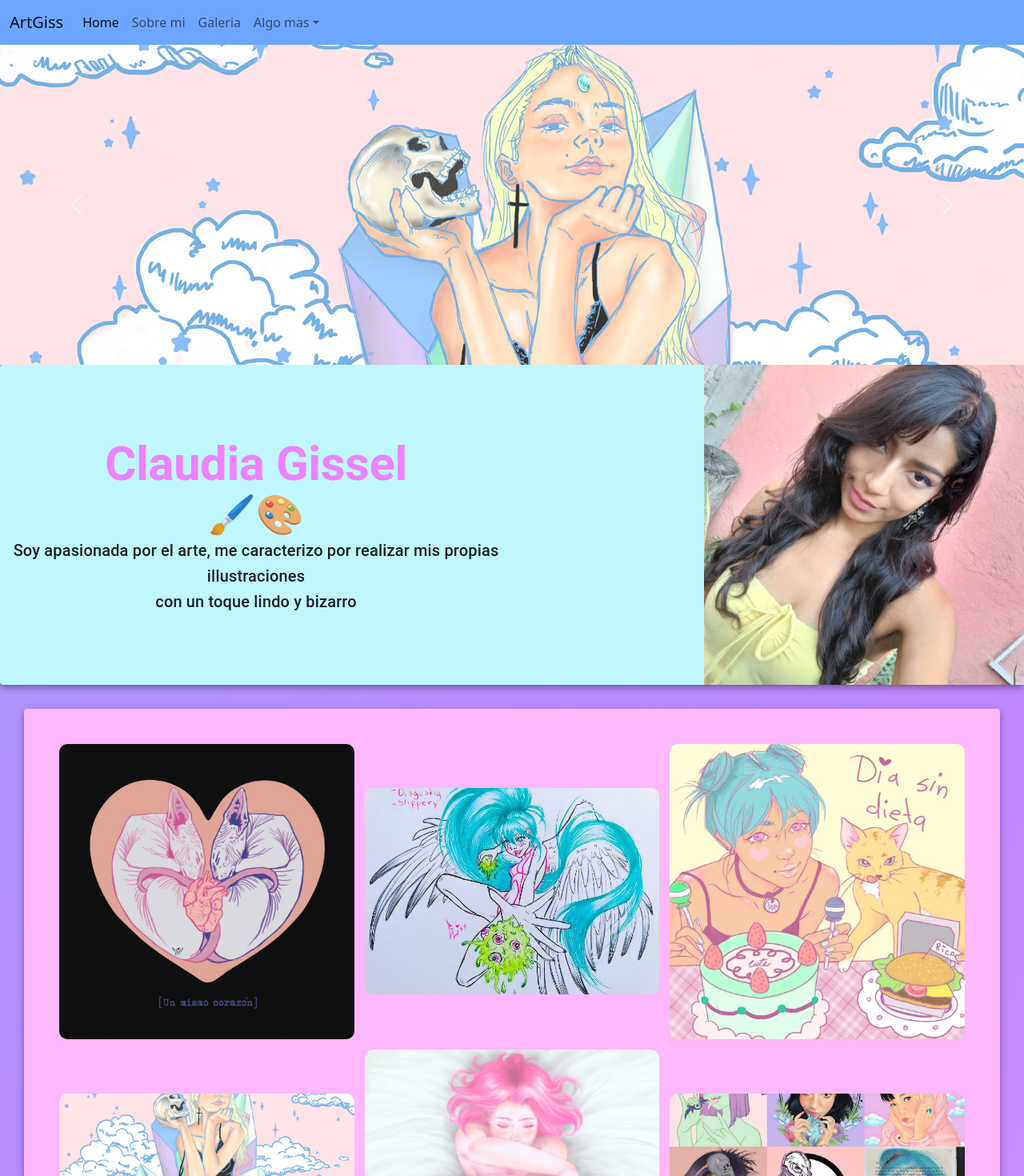
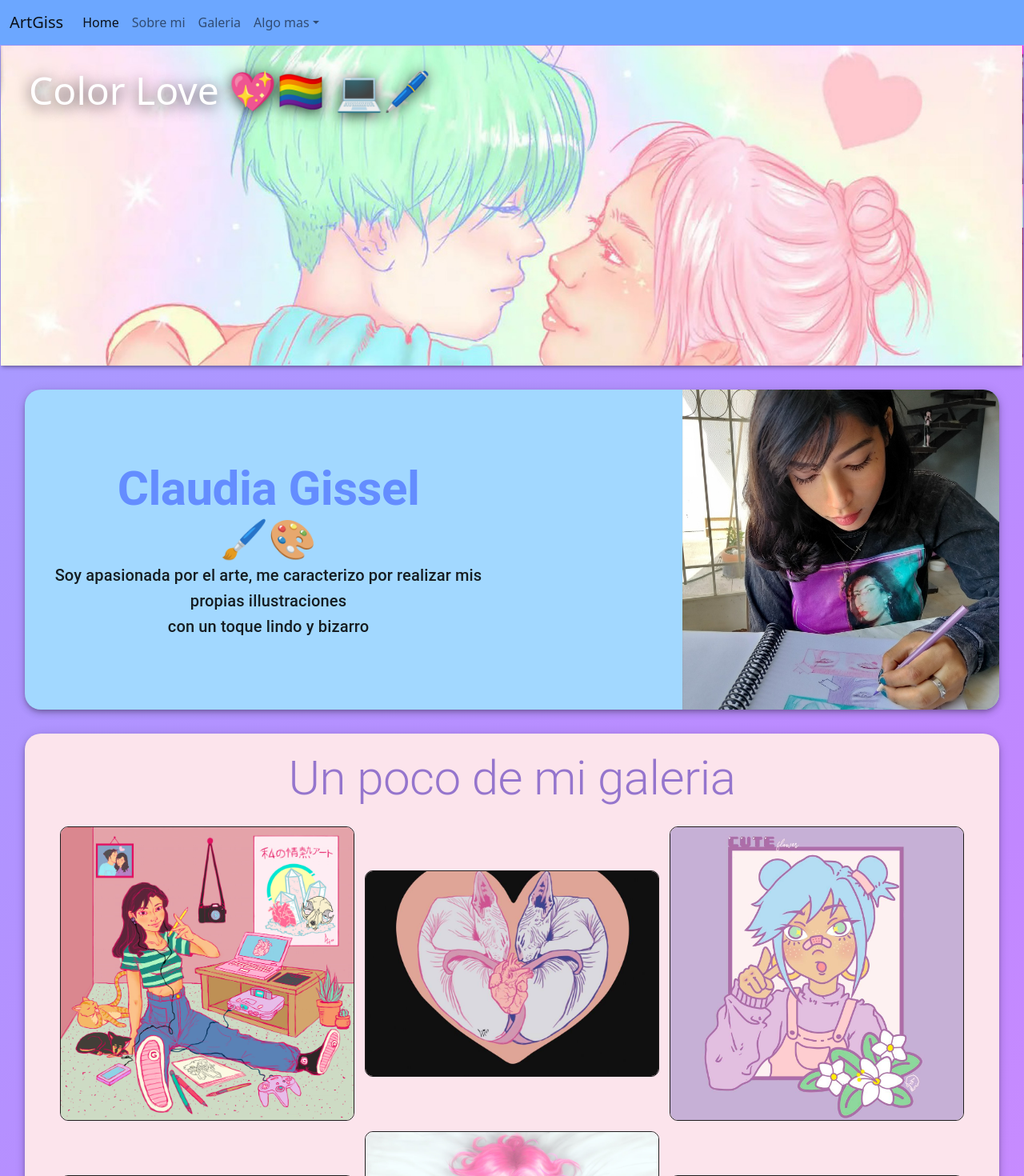
Before and after one commit to megagus182/artgiss, a React (Create React App) app: page / in a window 1280 px wide. Shown: the top 1470 px of the page at 80% size. Built offline with nearby package versions, Linux system fonts and the light colour scheme.

Commit message:
fixingHome

```diff
--- a/package.json
+++ b/package.json
@@ -13,6 +13,9 @@
     "emailjs-com": "^3.2.0",
     "react": "^18.2.0",
     "react-dom": "^18.2.0",
+    "react-material-ui-carousel": "^3.4.2",
+    "react-router": "^6.4.4",
+    "react-router-dom": "^5.2.0",
     "react-scripts": "5.0.1",
     "web-vitals": "^2.1.4"
   },
--- a/src/App.js
+++ b/src/App.js
@@ -1,14 +1,21 @@
 import Home from "./components/Home";
 import NavBar from "./components/NavBar"
 import Formulario from "./components/Formulario"
+import Galeria from "./components/Galeria"
+import SobreMi from "./components/SobreMi"
+import Contactame from "./components/Contactame"
+import { BrowserRouter, Route } from 'react-router-dom';
 
 function App() {
   return (
-    <>
-   <NavBar/>
-   <Home/>
-   <Formulario/>
-   </>
+    <BrowserRouter>
+        <Route  path="/" ><NavBar /></Route>
+        <Route exact path="/" ><Home /></Route>
+        <Route exact path="/"><Formulario /></Route>
+        <Route exact path="/galeria" ><Galeria /></Route>
+        <Route exact path="/sobreMi" ><SobreMi /></Route>
+        <Route exact path="/contactame" ><Contactame /></Route>
+    </BrowserRouter>
   )
 }
 
--- /dev/null
+++ b/src/components/Contactame.jsx
@@ -0,0 +1,8 @@
+import { Box } from "@mui/system";
+
+
+export default function Contactame(){
+    return(
+        <Box>Contactame</Box>
+    )
+}
--- a/src/components/Formulario.jsx
+++ b/src/components/Formulario.jsx
@@ -48,6 +48,7 @@ export default function Formulario() {
       <Typography
         textAlign={"center"}
         variant="h2"
+        paddingTop={"30px"}
       >
         Contactame!
       </Typography>
@@ -168,7 +169,7 @@ export default function Formulario() {
                 )}
                 <br></br>
                 {!isEmailError && !isNameError && !isMessageError ? (
-                  <Button type="submit">Enviar</Button>
+                  <Button variant="contained" type="submit">Enviar</Button>
                 ) : null}
               </FormGroup >
             </form>
--- /dev/null
+++ b/src/components/Galeria.jsx
@@ -0,0 +1,8 @@
+import { Box } from "@mui/system";
+
+
+export default function Galeria(){
+    return(
+        <Box>Galeria</Box>
+    )
+}
--- a/src/components/Home.css
+++ b/src/components/Home.css
@@ -28,3 +28,25 @@
 		background-position: 0% 50%;
 	}
 }
+
+.nombreGiss {
+	animation-duration: 3s;
+	animation-name: slidein;
+  }
+
+  @keyframes slidein {
+	from {
+	  margin-left: 100%;
+	  width: 300%
+	}
+
+	to {
+	  margin-left: 0%;
+	  width: 100%;
+	}
+  }
+
+  .imgPerfil{
+	border-top-right-radius: 20px;
+	border-bottom-right-radius: 20px;
+  }
--- a/src/components/Home.jsx
+++ b/src/components/Home.jsx
@@ -11,16 +11,20 @@ import {
   ImageListItem,
   Button,
 } from "@mui/material/";
-import ang from "../images/ang.jpg";
+import meraki from "../images/meraki.jpg";
 import cats from "../images/cats.jpg";
-import dieta from "../images/dieta.jpg";
-import gotica from "../images/gotica.jpg";
+import cute from "../images/cuteflower.jpg";
+import sweetGame from "../images/sweetgame.jpg";
 import lovemusic from "../images/lovemusic.jpg";
-import mix from "../images/mix.jpg";
-import rat from "../images/rat.jpg";
+import yana from "../images/yana.jpg";
+import lilit from "../images/lilit.jpg";
 import tape from "../images/tape.jpg";
+import comida from "../images/comida.jpg";
 import "./Home.css";
 import { createTheme, ThemeProvider } from "@mui/material/styles";
+import Carousel from "react-material-ui-carousel";
+import Item from "./Item";
+import { Link } from "react-router-dom";
 
 export default function Home() {
   const theme = createTheme({
@@ -33,32 +37,48 @@ export default function Home() {
         darker: "#053e85",
       },
       rosita: {
-        main: "#b01db3",
+        main: "#9575cd",
         contrastText: "#fff",
       },
     },
   });
+// Imagenes del Banner
+  const itemBanner = [
+    {
+      img: ban1,
+      title: "Luar 💀🌌🌑💖",
+    },
+    {
+      img: ban2,
+      title: "Color Love 💖🏳️‍🌈 💻🖊",
+    },
+    {
+      img: ban3,
+      title: "Pacman Day 💚💙💜🟡💻🖊",
+    },
+    {
+      img: ban4,
+      title: "AmistadXSiempre 💻🖍💀",
+    },
+  ];
 
+  //Imagenes de Galeria Home
   const itemData = [
+    {
+      img: meraki,
+      title: "meraki",
+    },
     {
       img: cats,
       title: "cats",
-      rows: 2,
-      cols: 2,
     },
     {
-      img: ang,
-      title: "angel",
+      img: cute,
+      title: "cuteFlower",
     },
     {
-      img: dieta,
-      title: "dieta",
-    },
-    {
-      img: gotica,
-      title: "gotica",
-      rows: 2,
-      cols: 2,
+      img: sweetGame,
+      title: "sweetGame",
     },
     {
       img: lovemusic,
@@ -66,62 +86,40 @@ export default function Home() {
       cols: 2,
     },
     {
-      img: mix,
-      title: "mix",
-      rows: 2,
-      cols: 2,
+      img: yana,
+      title: "yana",
     },
     {
-      img: rat,
-      title: "rat",
+      img: lilit,
+      title: "lilit",
     },
     {
       img: tape,
       title: "tape",
     },
+    {
+      img: comida,
+      title: "comidaRica",
+    },
   ];
 
   return (
-    <div className="hommie" style={{marginBottom:"-30px"}} >
-      <div
-        id="carouselExampleFade"
-        class="carousel slide carousel-fade"
-        data-bs-ride="carousel"
-      >
-        <div class="carousel-inner" style={{ height: "400px" }}>
-          <div >
-            <img src={ban1} class="d-block w-100" alt="..." />
-          </div>
-          <div >
-            <img src={ban2} class="d-block w-100" alt="..." />
-          </div>
-          <div >
-            <img src={ban3} class="d-block w-100" alt="..." />
-          </div>
-          <div >
-            <img src={ban4} class="d-block w-100" alt="..." />
-          </div>
-        </div>
-        <button
-          class="carousel-control-prev"
-          type="button"
-          data-bs-target="#carouselExampleFade"
-          data-bs-slide="prev"
-        >
-          <span class="carousel-control-prev-icon" aria-hidden="true"></span>
-          <span class="visually-hidden">Previous</span>
-        </button>
-        <button
-          class="carousel-control-next"
-          type="button"
-          data-bs-target="#carouselExampleFade"
-          data-bs-slide="next"
-        >
-          <span class="carousel-control-next-icon" aria-hidden="true"></span>
-          <span class="visually-hidden">Next</span>
-        </button>
-      </div>
-      <Paper sx={{ backgroundColor: "#C0F7FF" }} elevation={5}>
+    <div className="hommie" style={{ padding: "1px" }}>
+      {/* CAROUSEL */}
+      <Box className="boxBanner" marginBottom={"30px"}>
+        <Paper height={400} className="paperBan" elevation={3}>
+          <Carousel className="carusel" indicators={false} animation={"slide"}>
+            {itemBanner.map((item) => (
+              <Link to={`/detail/${item.id}`} key={item.id}>
+                <Item key={item.id} item={item.img} title={item.title} />
+              </Link>
+            ))}
+          </Carousel>
+        </Paper>
+      </Box>
+{/* CAROUSEL */}
+{/* Sobre Mi Home */}
+      <Paper sx={{ backgroundColor: "#a2d8ff", margin: "30px", borderRadius: "20px" }} elevation={5}>
         <Box
           sx={{
             display: "flex",
@@ -131,15 +129,21 @@ export default function Home() {
             height: "400px",
           }}
         >
+          {/* Descripcion Sobre Mi */}
           <Box
             width={"50%"}
             padding={"10px"}
             display={"flex"}
             flexDirection={"column"}
             textAlign={"center"}
-            justifyContent={"center"}
+            justifyContent={"space-between"}
           >
-            <Typography variant="h2" fontWeight="bolder" color="#ed82ff">
+            <Typography
+              variant="h2"
+              className="nombreGiss"
+              fontWeight="bolder"
+              color="#648dff"
+            >
               Claudia Gissel
             </Typography>
             <Typography variant="h3">🖌️🎨</Typography>
@@ -149,31 +153,38 @@ export default function Home() {
             </Typography>
             <Typography variant="h6">con un toque lindo y bizarro</Typography>
           </Box>
+          {/* Imagen Perfil */}
           <Box
             width={"50%"}
             display={"flex"}
             justifyContent={"flex-end"}
             alignItems={"flex-end"}
           >
-            <img width={"auto"} height={"400px"} src={perfil} alt="..." />
+            <img width={"auto"} height={"400px"} className="imgPerfil" src={perfil} alt="..." />
           </Box>
         </Box>
       </Paper>
-
+{/* Galeria Home */}
       <Paper
         sx={{
-          backgroundColor: "#FFB7FD",
+          backgroundColor: "#fce4ec",
           margin: "30px",
           padding: "20px",
           textAlign: "center",
+          borderRadius: "20px",
         }}
         elevation={5}
       >
+        <Typography variant="h2" color={"#9575cd"}>Un poco de mi galeria</Typography>
         <ImageList sx={{ margin: 3 }} variant="woven" cols={3} gap={13}>
           {itemData.map((item) => (
             <ImageListItem key={item.img}>
               <img
-                style={{ borderRadius: 10 }}
+                style={{
+                  borderRadius: 10,
+                  border: "solid",
+                  borderWidth: "thin",
+                }}
                 src={`${item.img}?w=161&fit=crop&auto=format`}
                 srcSet={`${item.img}?w=161&fit=crop&auto=format&dpr=2 2x`}
                 alt={item.title}
@@ -182,6 +193,7 @@ export default function Home() {
             </ImageListItem>
           ))}
         </ImageList>
+        {/* Boton para ver mas */}
         <ThemeProvider theme={theme}>
           <Button variant="contained" color="rosita">
             Ver mas. . .
--- /dev/null
+++ b/src/components/Item.css
@@ -0,0 +1,23 @@
+.paperBanner {
+  position: relative;
+  width: 100%;
+  height: 400px;
+}
+
+.nameBanner {
+  position: absolute;
+  font-size: 3rem;
+  color: rgb(255, 255, 255);
+  top: 20px;
+  left: 35px;
+  text-shadow: 0px 3px 18px rgba(0, 0, 0, 0.749);
+}
+
+.imagenBanner {
+  inset: 0px;
+  width: 100%;
+  height: 400px;
+  object-fit: cover;
+  overflow: hidden;
+  object-position: top;
+}
--- /dev/null
+++ b/src/components/Item.jsx
@@ -0,0 +1,20 @@
+import React from "react";
+import { Paper } from "@mui/material";
+import "./Item.css";
+
+export default function Item({ item, title }) {
+  return (
+    <Paper className="paperBanner">
+      <p className="nameBanner">{title}</p>
+
+        <img
+          className="imagenBanner"
+          width="100%"
+          height={"auto"}
+          src={item}
+          alt="notFound"
+        />
+
+    </Paper>
+  );
+}
--- /dev/null
+++ b/src/components/SobreMi.jsx
@@ -0,0 +1,8 @@
+import { Box } from "@mui/system";
+
+
+export default function SobreMi(){
+    return(
+        <Box>Sobre Mi</Box>
+    )
+}
```
Also changed, not shown: src/components/NavBar.jsx (+5 -5 lines), src/images/perfil.jpg, 1 other file (tests, documents, lock files or other folders).
